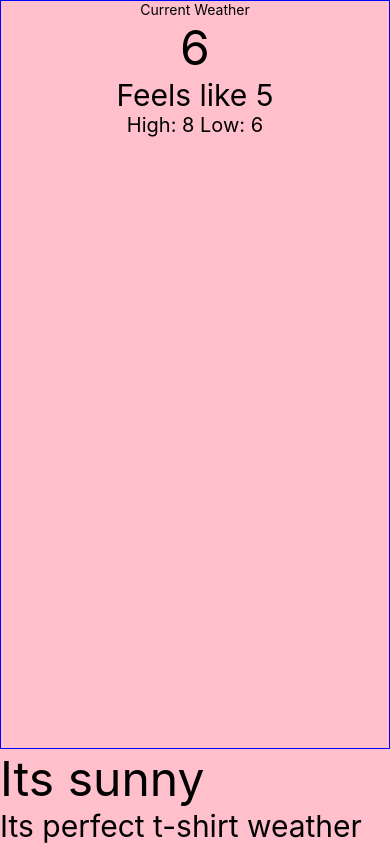
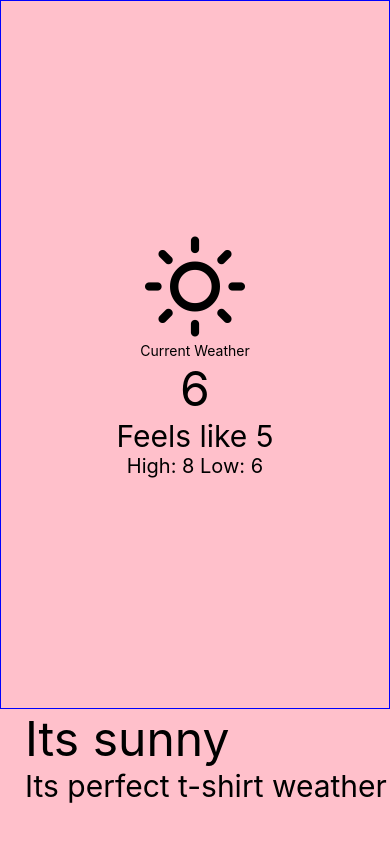
Before and after one commit to GonzaloMonteodorisio/react-native-freecodecamp, a React Native app: screen / in a window 390 px wide. Built offline with nearby package versions, Linux system fonts and the light colour scheme.

Commit message:
Adding icons to the screen

```diff
--- a/App.js
+++ b/App.js
@@ -1,5 +1,6 @@
 import React from "react";
 import { View, Text, Platform, StyleSheet, SafeAreaView, StatusBar } from "react-native";
+import { Feather, Ionicons } from '@expo/vector-icons';
 
 
 const App = () => {
@@ -8,6 +9,7 @@ const App = () => {
     <SafeAreaView style={styles.wrapper}>
       <StatusBar barStyle="light-content" />
       <View style={styles.container}>
+        <Feather name="sun" size={100} color="black" />
         <Text>Current Weather</Text>
         <Text style={styles.temp}>6</Text>
         <Text style={styles.feels}>Feels like 5</Text>
@@ -32,6 +34,7 @@ const styles = StyleSheet.create({
   container: {
   flex:1,
     alignItems: 'center',
+    justifyContent: 'center',
     paddingTop: Platform.OS === 'android' ? 35 : 0, // Ajusta según sea necesario
     paddingBottom: Platform.OS === 'android' ? 25 : 0, // Ajusta según sea necesario
     borderColor: 'blue',
@@ -54,7 +57,9 @@ const styles = StyleSheet.create({
   },
   bodyWrapper: {
     justifyContent: 'flex-end',
-    alignItems: 'flex-start'
+    alignItems: 'flex-start',
+    paddingLeft: 25,
+    marginBottom: 40
   },
   description: {
     fontSize: 48
```
